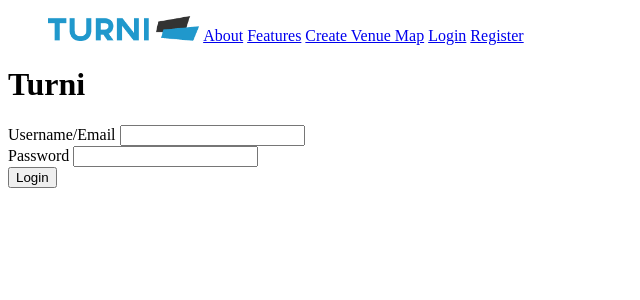
After one commit to laurenor/Turni, a Flask app: page /user-login in a window 1280 px wide. The commit adds this page. Shown: the top 300 px of the page, without its empty margins (0-640 px from the left). Run offline with Flask 2, Linux system fonts and the light colour scheme.

Commit message:
added seed.py, register page works

```diff
--- a/requirements.txt
+++ b/requirements.txt
@@ -1,4 +1,6 @@
+blinker==1.4
 Flask==0.10.1
+Flask-DebugToolbar==0.10.0
 Flask-SQLAlchemy==2.0
 itsdangerous==0.24
 Jinja2==2.7.3
--- a/server.py
+++ b/server.py
@@ -1,9 +1,10 @@
 import requests
 import os
-from flask import Flask, render_template, redirect, json
+from flask import Flask, render_template, redirect, json, request, session, url_for
 from jinja2 import StrictUndefined
-import model
 import challonge
+from model import User, Station, Tournament, connect_to_db, db
+from flask_debugtoolbar import DebugToolbarExtension
 
 app = Flask(__name__)
 app.secret_key = 'ABC'
@@ -11,7 +12,7 @@ app.jinja_env.undefined = StrictUndefined
 
 
 ##############################################################################
-# # Challonge API
+# Challonge API
 
 # app.CHALLONGE_API_KEY = os.environ.get('CHALLONGE_API_KEY')
 # challonge.set_credentials('lencat', 'CHALLONGE_API_KEY')
@@ -38,9 +39,6 @@ app.jinja_env.undefined = StrictUndefined
 
 ##############################################################################
 
-
-
-
 @app.route('/')
 def index():
 	"""Return index page"""
@@ -52,21 +50,51 @@ def login():
 	username = request.form.get('username')
 	email = request.form.get('email')
 	password = request.form.get('password')
+	user_type = request.form.get('user_type')
 	confirm = request.form.get('confirm')
+
+	user = User.query.filter_by(username=username, password=password).first()
+
+	if user:
+		session['loggedin'] = user.username
+		print "***checking session", session
+		return redirect('/profile/%s' % user.username)
+
+	else:
+		user = User(username=username, email=email, password=password, user_type=user_type)
+		db.session.add(user)
+		db.session.commit()
+		session['loggedin'] = user.username
+		return redirect('/profile/%s' % user.username)
+	# else:
+	# 	return "uh oh"
+
 
 @app.route('/about')
 def about():
 	"""Return about page"""
-
 	return render_template('about.html')
 
 @app.route('/create-map')
 def create_map():
+	"""Shows map creation form"""
 	return render_template('create-map.html')
 
-@app.route('/register')
-def register():
+@app.route('/user-register')
+def register_user():
+	"""Shows registration page"""
 	return render_template('register.html')
+
+@app.route('/user-login')
+def login_user():
+	"""Shows registration page"""
+	return render_template('login.html')
+
+@app.route('/profile/<username>')
+def user_profile(username):
+	"""Show user's details and list of maps or tournaments participated in"""
+	user = User.query.get(username)
+	return render_template('user-profile.html', user=username)
 
 @app.route('/participant-list')
 def all_participants():
@@ -81,4 +109,13 @@ def all_participants():
 
 
 if __name__ == "__main__":
-    app.run(debug=True)
+    # We have to set debug=True here, since it has to be True at the point
+    # that we invoke the DebugToolbarExtension
+    app.debug = True
+
+    connect_to_db(app)
+
+    # Use the DebugToolbar
+    DebugToolbarExtension(app)
+
+    app.run()
--- a/templates/base.html
+++ b/templates/base.html
@@ -17,7 +17,8 @@
 			<li><a href='/about'>About</a></li>
 			<li><a href='/features'>Features</a></li>
 			<li><a href='/create-map'>Create Venue Map</a></li>
-			<li><a href='/register'>Login / Register</a></li>
+			<li><a href='/user-login'>Login</a></li>
+			<li><a href='/user-register'>Register</a></li>
 		</ul>
 		<h1>Turni</h1>
 
--- /dev/null
+++ b/templates/login.html
@@ -0,0 +1,16 @@
+{% extends 'base.html' %}
+
+{% block body %}
+
+<form action='/login' method='post'>
+    <label>Username/Email
+    <input type="text" name="username" required> </label>
+    <br>
+    <label>Password
+    <input type="password" name="password" required> </label>
+    <br>
+    <input type="submit" value="Login">
+
+</form>
+
+{% endblock %}
--- a/templates/user-profile.html
+++ b/templates/user-profile.html
@@ -2,7 +2,7 @@
 
 {% block body %}
 
-<h2>User Profile</h2>
+<h2>{{user}}</h2>
 
 
 
```
Also changed, not shown: model.py (+28 -5 lines), seed.py (added, +20 -0 lines), templates/index.html (+7 -2 lines), templates/register.html (+6 -1 lines), turni.db (added).
